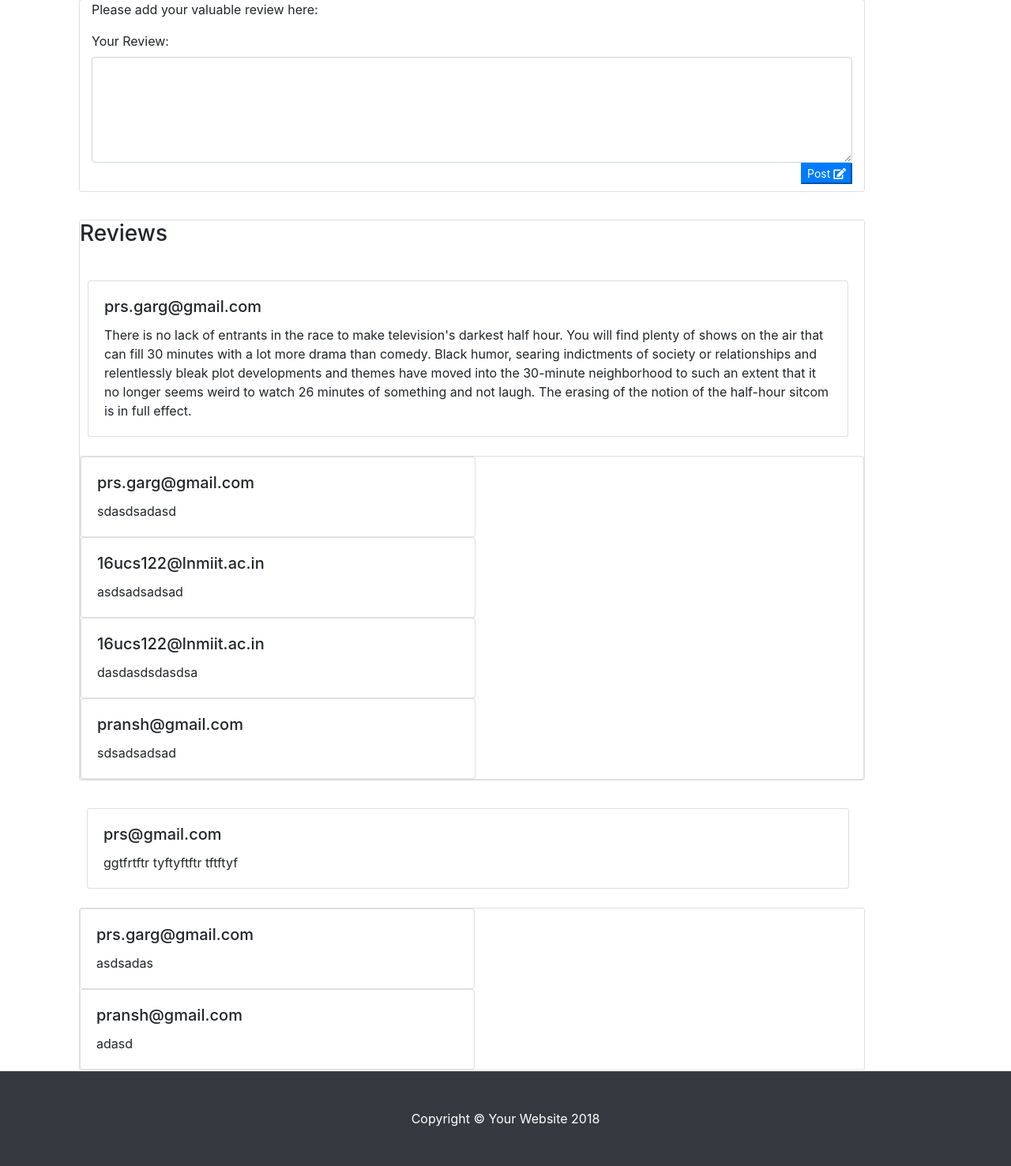
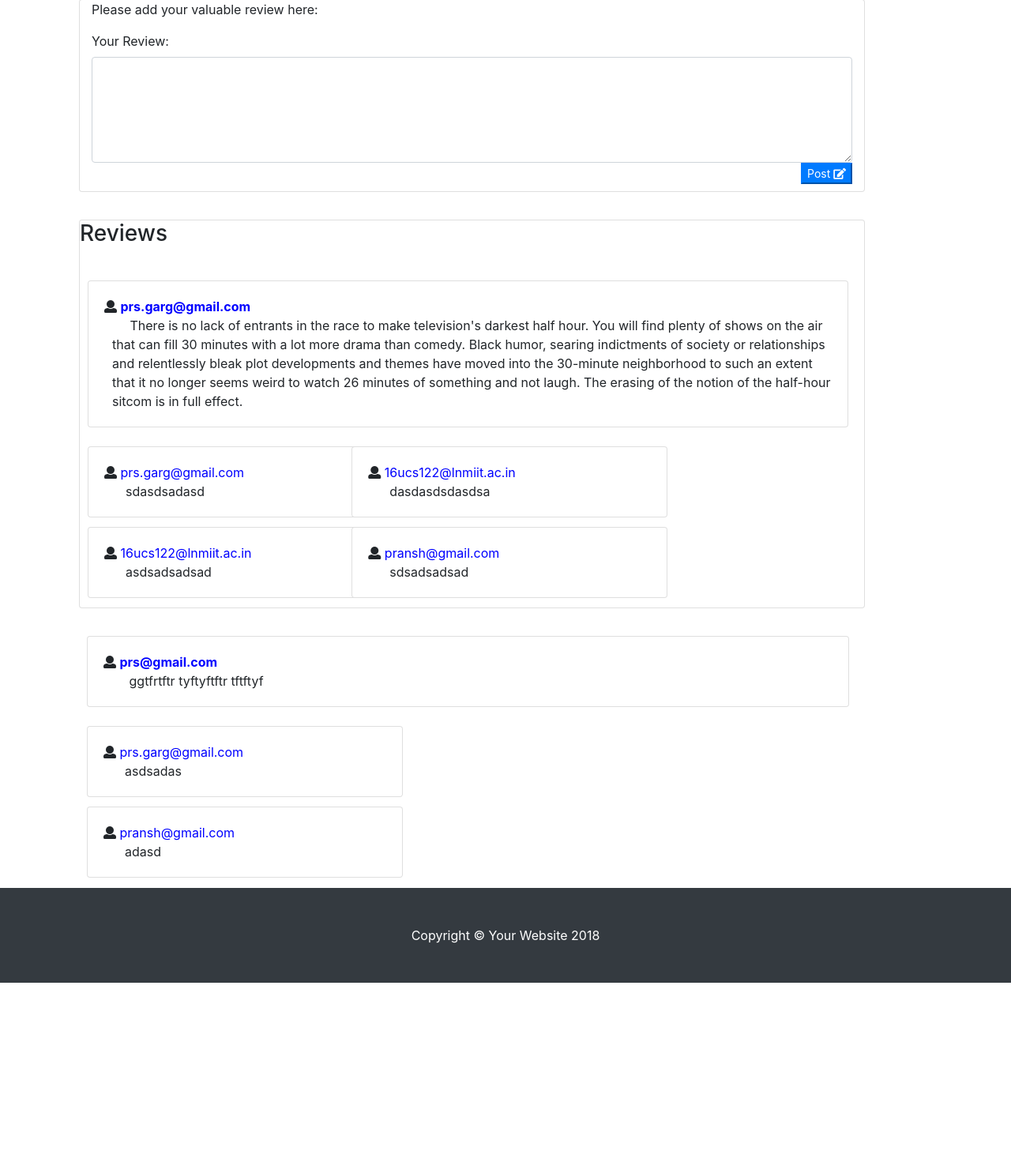
Before and after one commit to csi-lnmiit/S54_Template-development, a Django app: page /home/18/ in a window 1280 px wide. Shown: the part 1522-2998 px from the top of the page at 79% size. After the commit the page ends 2766 px from the top, so only its background shows below. Run offline with Django 3.2, Linux system fonts and the light colour scheme; data comes from the database, SQL or seed files in the repository; some libraries are stand-ins or nearby versions.

Commit message:
edit detail

```diff
--- a/templates/details.html
+++ b/templates/details.html
@@ -139,8 +139,13 @@ Purpose : {{eq.purpose}}">{{eq.name}}</h6>
 							<div class="pad pad_left pad_right">
 							<div class="card">
 								<div class="card-body">
-									<h5 class="card-title">{{rev.user_id}}</h5>
-									<p class="card-text">{{rev.content}}</p>
+									<span>
+										<i class="fa fa-user"></i>
+										<strong class="card-title" style="color:blue;">{{rev.user_id}}</strong>
+									</span>
+									<p class="card-text pad_left">
+										&nbsp;&nbsp;&nbsp;&nbsp;&nbsp;{{rev.content}}
+									</p>
 								</div>
 							</div>
 								<br/>
@@ -156,13 +161,13 @@ Purpose : {{eq.purpose}}">{{eq.name}}</h6>
 								  </form>
 							  {% endif %}
 							</div>
-							<div class="card">
+							<div class="card-columns pad_left">
 									{% for com in obj_comment %}
 										{% if com.review_id == rev %}
-										<div class="card" style="width: 500px;">
+										<div class="card" style="width: 400px;">
 											<div class="card-body" >
-												<h5 class="card-title">{{com.user_id}}</h5>
-												<p class="card-text">{{com}}</p>
+												<span class="card-text"><i class="fa fa-user"></i> <span style="color:blue;">{{com.user_id}}</span></span>
+												<p class="card-text">&nbsp;&nbsp;&nbsp;&nbsp;&nbsp;&nbsp;{{com}}</p>
 											</div>
 										</div>
 										{% endif %}
```
